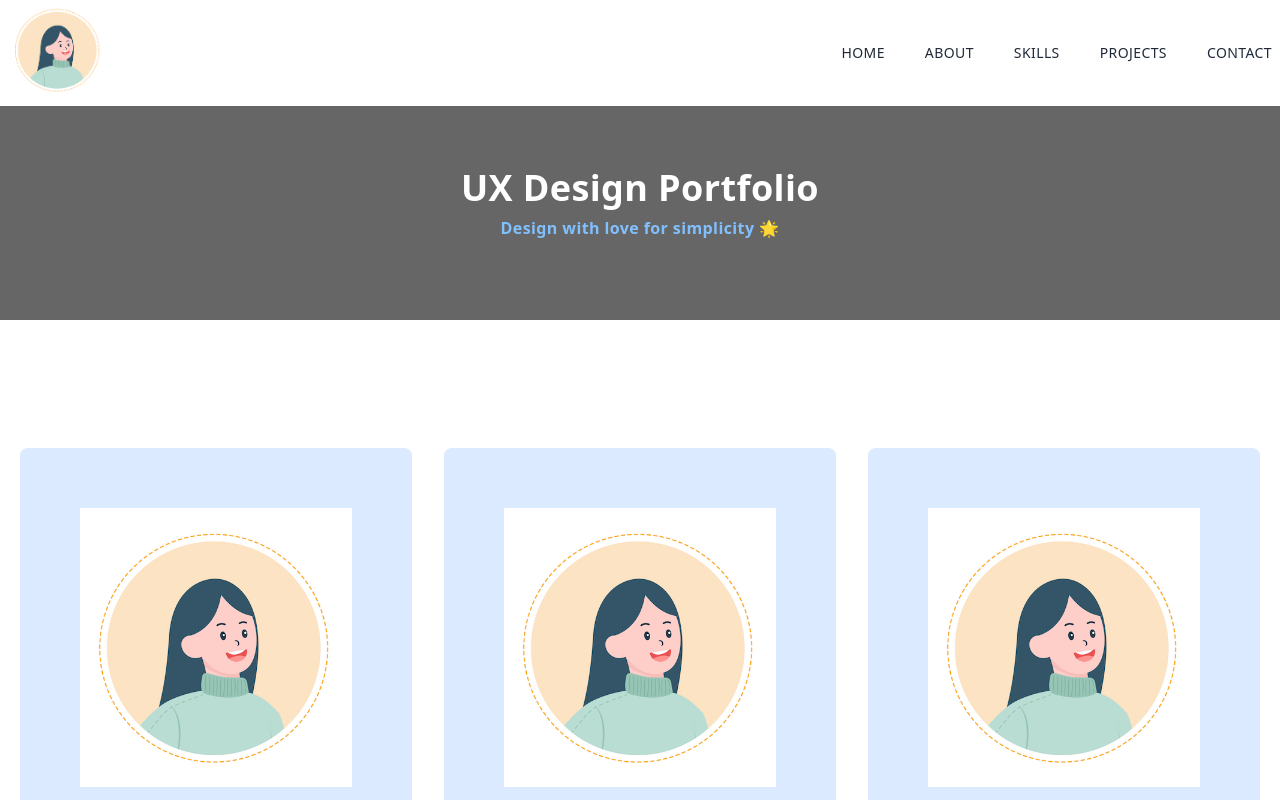
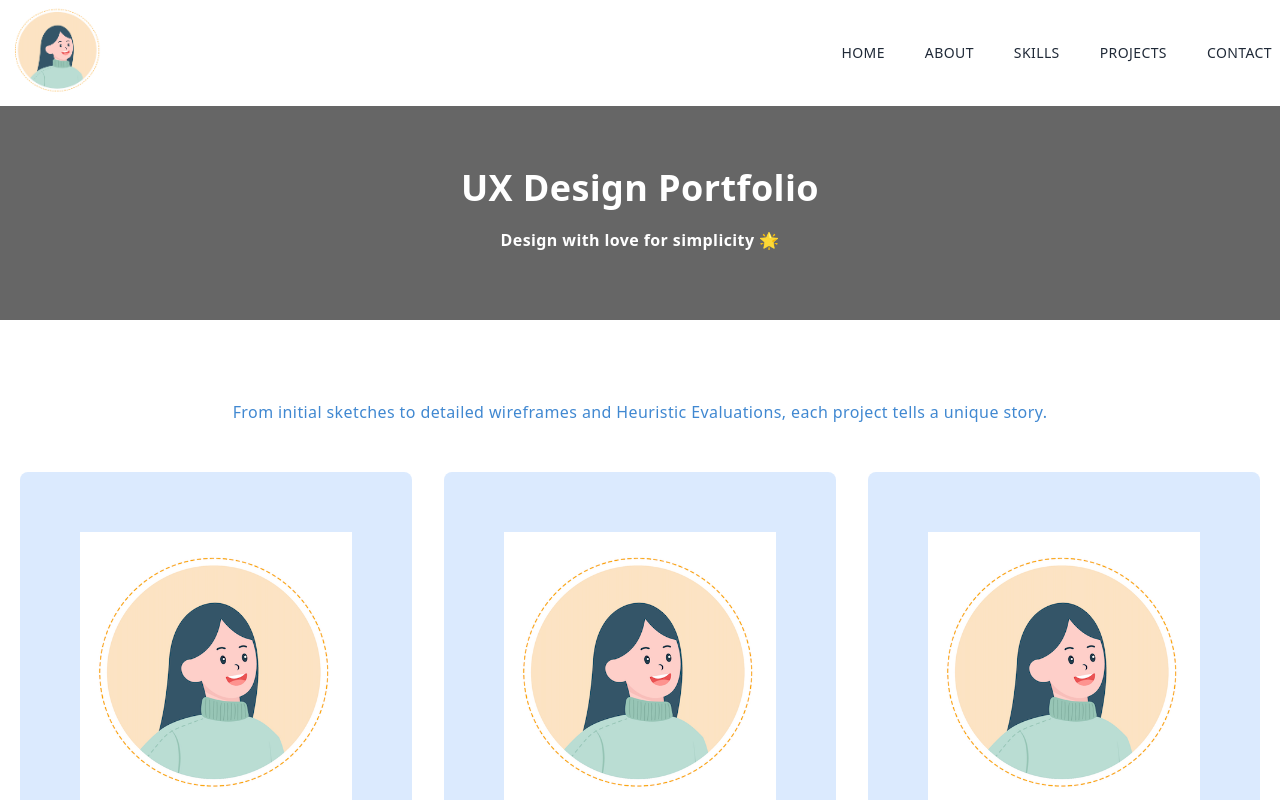
Before and after one commit to faabaf01/next13-portfolio-codecom, a Next.js app: page /uxdesign in a window 1280 px wide. Shown: the top 800 px of the page. Built offline with nearby package versions, Linux system fonts and the light colour scheme.

Commit message:
changed styling button

```diff
--- a/app/globals.css
+++ b/app/globals.css
@@ -24,6 +24,6 @@ html {
         @apply cursor-pointer
     }
     button {
-        @apply shadow-xl shadow-gray-400 rounded-xl uppercase bg-blue-600 text-white hover:bg-cyan-500
+        @apply shadow-lg shadow-gray-400 rounded-xl uppercase bg-blue-600 text-white hover:bg-pink-300
     }
 }
--- a/app/pokemon/page.tsx
+++ b/app/pokemon/page.tsx
@@ -40,14 +40,14 @@ export default function PokemonPage() {
           </p>
 
           <Link href={"https://nextjs-pokemon-9tcnz8br2-farah415.vercel.app"}>
-            <button className="px-8 py-2 mt-4 mr-8 bg-pink-300">Demo</button>
+            <button className="px-8 py-2 mt-4 mr-8">Demo</button>
           </Link>
           <Link
             href={
               "https://github.com/faabaf01/nextjs-pokemon-getserversideprops"
             }
           >
-            <button className="px-8 py-2 mt-4 bg-pink-300">Code</button>
+            <button className="px-8 py-2 mt-4">Code</button>
           </Link>
         </div>
 
--- a/app/uxdesign/heuristic/page.tsx
+++ b/app/uxdesign/heuristic/page.tsx
@@ -9,8 +9,8 @@ function Heuristicpage() {
         <div className="absolute top-0 left-0 w-full h-[30vh] lg:h-[40vh] bg-black/60 z-10"></div>
 
         <div className="absolute max-w-[1240px] w-full text-white z-10 p-2 text-center">
-          <h2 className="py-2">Mini Case Study</h2>
-          <h3 className="text-[#81c0ff]">UX Design</h3>
+          <h2 className="py-5">Mini Case Study</h2>
+          <h3>UX Design</h3>
         </div>
       </div>
 
--- a/app/uxdesign/page.tsx
+++ b/app/uxdesign/page.tsx
@@ -2,7 +2,6 @@ import React from "react";
 import Image from "next/legacy/image";
 import avatar from "../../public/images/avatar.png";
 import Link from "next/link";
-import { HiOutlineChevronDoubleUp } from "react-icons/hi";
 
 const Uxportfolio = () => {
   return (
@@ -11,9 +10,15 @@ const Uxportfolio = () => {
         <div className="absolute top-0 left-0 w-full h-[30vh] lg:h-[40vh] bg-black/60 z-10"></div>
 
         <div className="absolute max-w-[1240px] w-full text-white z-10 p-2 text-center">
-          <h2 className="py-2">UX Design Portfolio</h2>
-          <h3 className="text-[#81c0ff]">Design with love for simplicity 🌟</h3>
+          <h2 className="py-5">UX Design Portfolio</h2>
+          <h3>Design with love for simplicity 🌟</h3>
         </div>
+      </div>
+      <div className="text-center">
+        <span>
+          From initial sketches to detailed wireframes and Heuristic
+          Evaluations, each project tells a unique story.
+        </span>
       </div>
 
       <div className="max-w-[1240px] mx-auto grid md:grid-cols-2 lg:grid-cols-3 gap-8 py-12">
```
